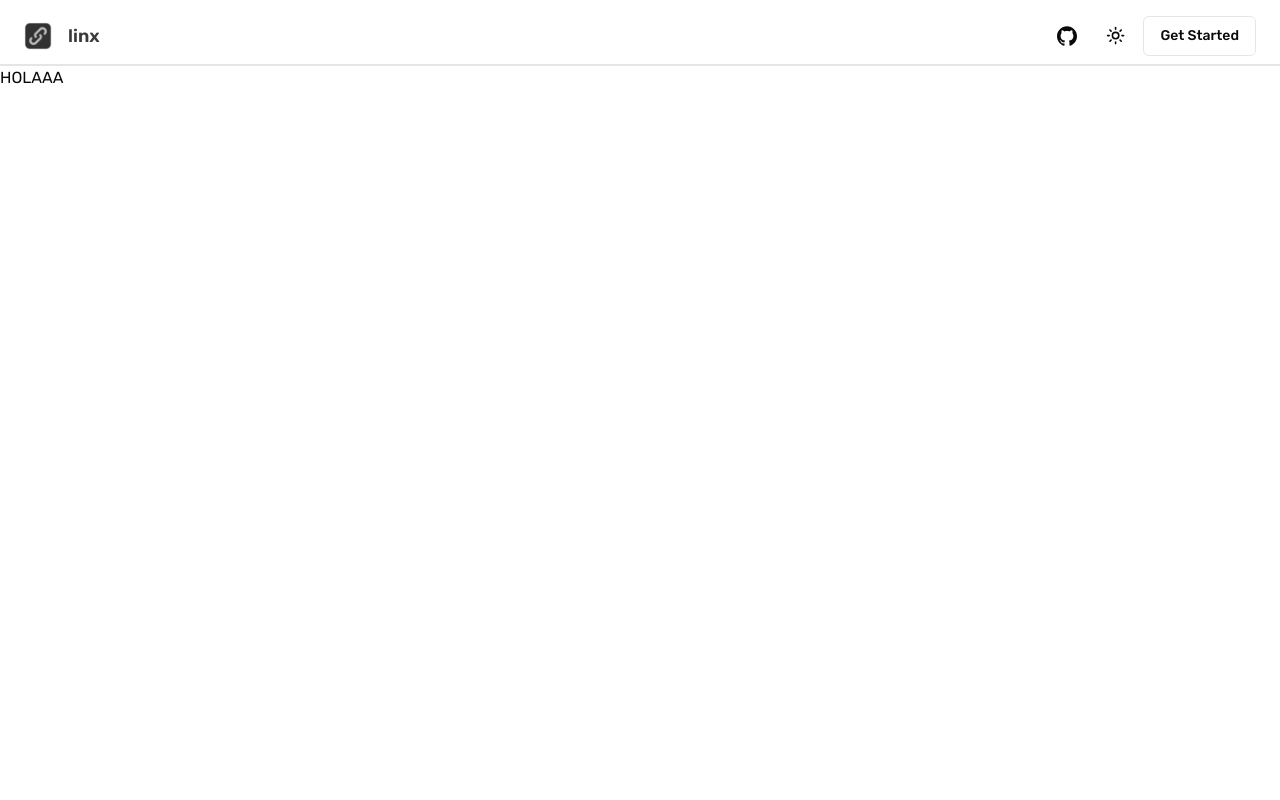
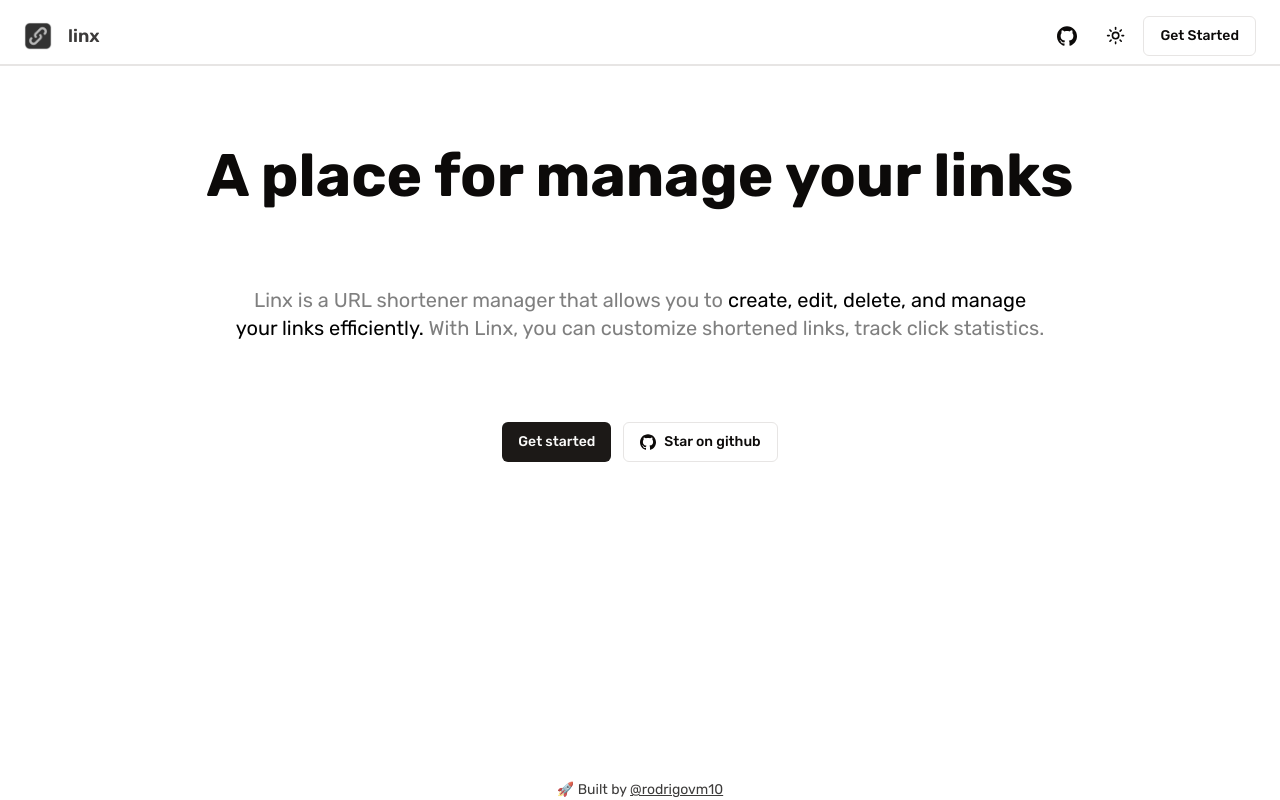
Before and after one commit to rodrigovm10/linx, a Next.js app: page / in a window 1280 px wide. Built offline with nearby package versions, Linux system fonts and the light colour scheme.

Commit message:
✅ Landing page and footer

```diff
--- a/src/app/layout.tsx
+++ b/src/app/layout.tsx
@@ -2,6 +2,7 @@ import '@/styles/globals.css'
 import type { Metadata } from 'next'
 import { Rubik } from 'next/font/google'
 import { Header } from '@/components/layout/header'
+import { Footer } from '@/components/layout/footer'
 import { ThemeProvider } from '@/components/themes/theme-provider'
 
 const font = Rubik({ subsets: ['latin'] })
@@ -34,6 +35,7 @@ export default function RootLayout({
         >
           <Header />
           {children}
+          <Footer />
         </ThemeProvider>
       </body>
     </html>
--- a/src/app/page.tsx
+++ b/src/app/page.tsx
@@ -1,3 +1,30 @@
+import { GitHubIcon } from '@/components/icons/github'
+import { Button } from '@/components/ui/button'
+import Link from 'next/link'
+
 export default function Home() {
-  return <main className=''>HOLAAA</main>
+  return (
+    <main className='flex flex-col justify-center mx-8 items-center mt-20 text-center gap-y-12 md:gap-y-20'>
+      <h1 className='text-5xl md:text-6xl font-bold'>A place for manage your links</h1>
+      <span className='md:w-[80%] text-black/50 dark:text-gray-400/50 hover:text-black dark:hover:text-white transition-all text-lg md:text-xl text-balance'>
+        Linx is a URL shortener manager that allows you to{' '}
+        <span className='text-black dark:text-white'>
+          create, edit, delete, and manage your links efficiently.
+        </span>{' '}
+        With Linx, you can customize shortened links, track click statistics.
+      </span>
+      <div className='flex gap-x-3'>
+        <Button>Get started</Button>
+        <Link
+          href='https://github.com/rodrigovm10/linx'
+          target='_blank'
+        >
+          <Button variant='outline'>
+            <GitHubIcon className='size-4 mr-2' />
+            Star on github
+          </Button>
+        </Link>
+      </div>
+    </main>
+  )
 }
--- a/src/components/layout/footer.tsx
+++ b/src/components/layout/footer.tsx
@@ -0,0 +1,16 @@
+export function Footer() {
+  return (
+    <footer className='fixed bottom-0 w-full '>
+      <p className='text-sm opacity-80 hover:opacity-100 text-center'>
+        🚀 Built by{' '}
+        <a
+          className='underline'
+          href='http://github.com/rodrigovm10'
+          target='_blank'
+        >
+          @rodrigovm10
+        </a>
+      </p>
+    </footer>
+  )
+}
```
